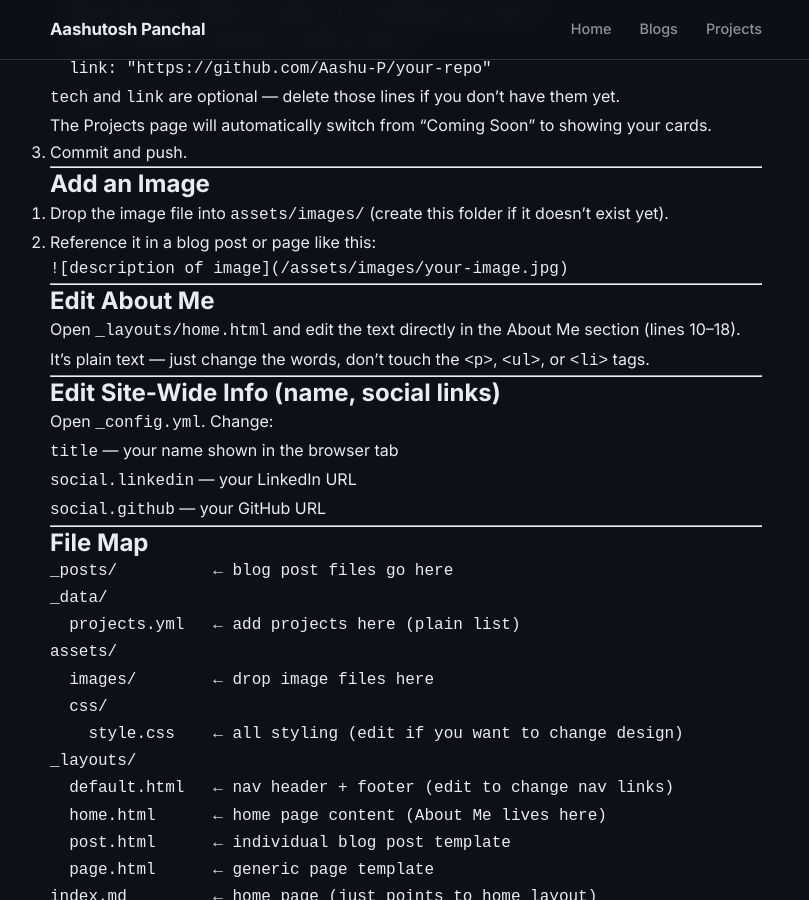
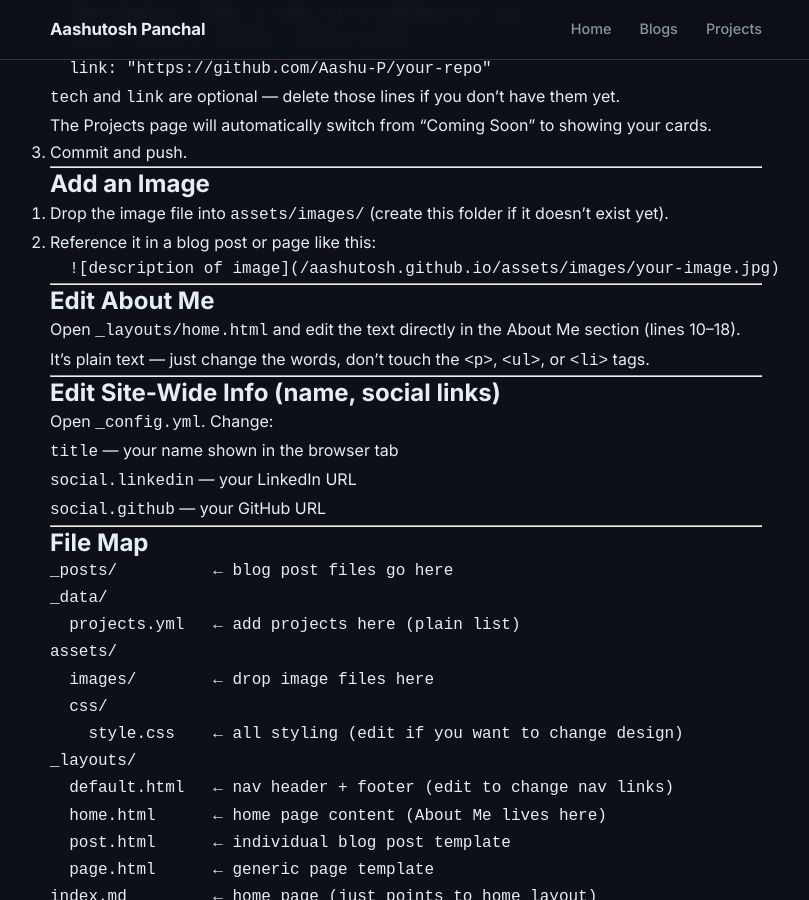
Before and after one commit to Aashu-P/aashutosh.github.io, a Jekyll site: the page built from SITE_GUIDE.md, in a window 1280 px wide and 900 px high, scrolled down 874 px. Shown: the whole window, without its empty margins (234-1043 px from the left). Built offline with Jekyll 4.4.1, drawn with Linux system fonts in a browser that asks for light colours; our own code applies the rules of GitHub Pages for plain Markdown files; part of the change alters nothing that is shown.

````diff
--- a/SITE_GUIDE.md
+++ b/SITE_GUIDE.md
@@ -65,7 +65,7 @@ Quick reference for adding content to this site. No HTML knowledge needed for an
 2. Reference it in a blog post or page like this:
 
    ```markdown
-   ![description of image](/assets/images/your-image.jpg)
+  ![description of image]({{ '/assets/images/your-image.jpg' | relative_url }})
    ```
 
 ---
````
